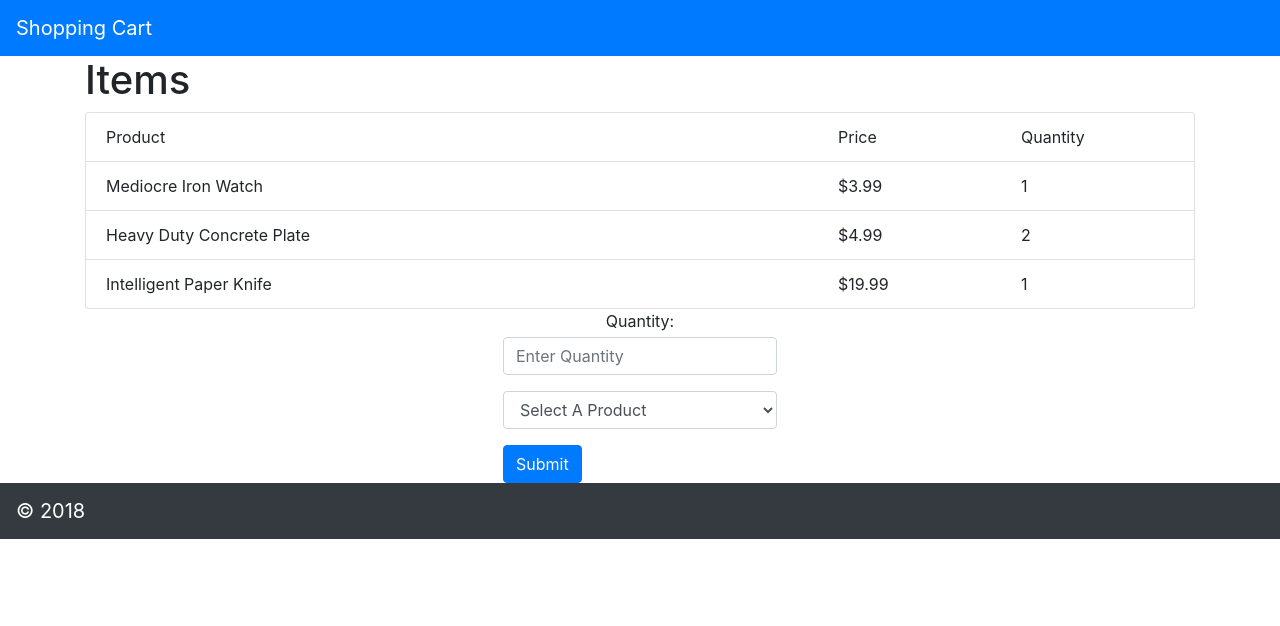
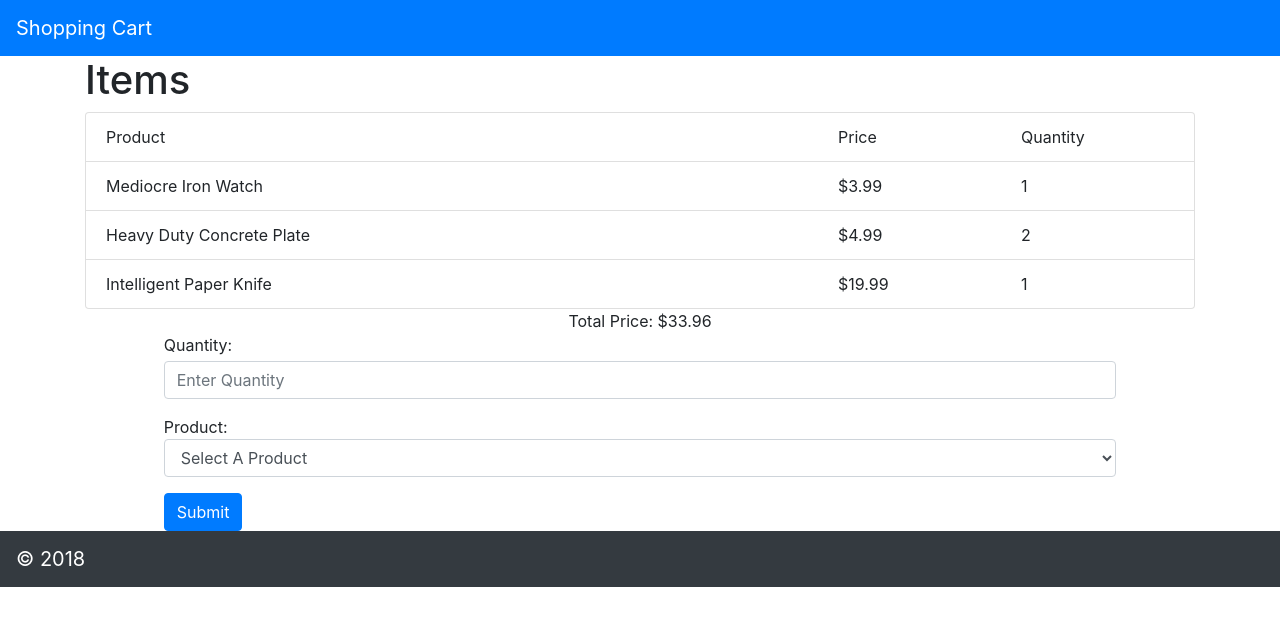
Before and after one commit to easterjd/shopping-cart, a React (Create React App) app: page / in a window 1280 px wide. Shown: the top 626 px of the page. Built offline with nearby package versions, Linux system fonts and the light colour scheme.

Commit message:
Added total price

```diff
--- a/src/App.js
+++ b/src/App.js
@@ -38,15 +38,31 @@ class App extends Component {
     })
   }
 
+  totalPrice = () => {
+    const result = this.state.cartItems.reduce((acc, item) => {
+      return acc += item.product.priceInCents * item.quantity
+    }, 0)
+    return result / 100
+  }
+
   render() {
     return (
       <div className="App">
         <CartHeader />
         <div className="row">
-          <CartItems cartItemsList={this.state.cartItems} />
+          <div className="col">
+            <CartItems cartItemsList={this.state.cartItems} />
+          </div>
+        </div>
+        <div className="row">
+          <div className="col text-center">
+            Total Price: ${this.totalPrice()}
+          </div>
         </div>
         <div className="row justify-content-center">
-          <AddItem addProduct={this.addProd} products={this.state.products}/>
+          <div className="col-9">
+            <AddItem addProduct={this.addProd} products={this.state.products}/>
+          </div>
         </div>
         <CartFooter copyright="2018"/>
       </div>
--- a/src/components/AddItem.js
+++ b/src/components/AddItem.js
@@ -52,7 +52,7 @@ class AddItem extends Component {
 
 const QuantControl = (props) => {
   return (
-    <div className="form-group text-center">
+    <div className="form-group">
       Quantity: <input value={props.value} className="form-text form-control" type={props.type} name={props.name} placeholder={props.placeholder} onChange={props.onChange} />
     </div>
   )
@@ -62,8 +62,8 @@ const ProdDrop = (props) => {
   const products = props.products
   const options = products.map((prod, index) => (<option key={index} value={prod.name}>{prod.name}</option>))
   return (
-    <div className="form-group text-center">
-      <select className="form-control" onChange={props.onChange} name={props.name} placeholder={props.placeholder}>
+    <div className="form-group">
+      Product: <select className="form-control" onChange={props.onChange} name={props.name} placeholder={props.placeholder}>
         <option value="">Select A Product</option>
         {options}
       </select>
```
